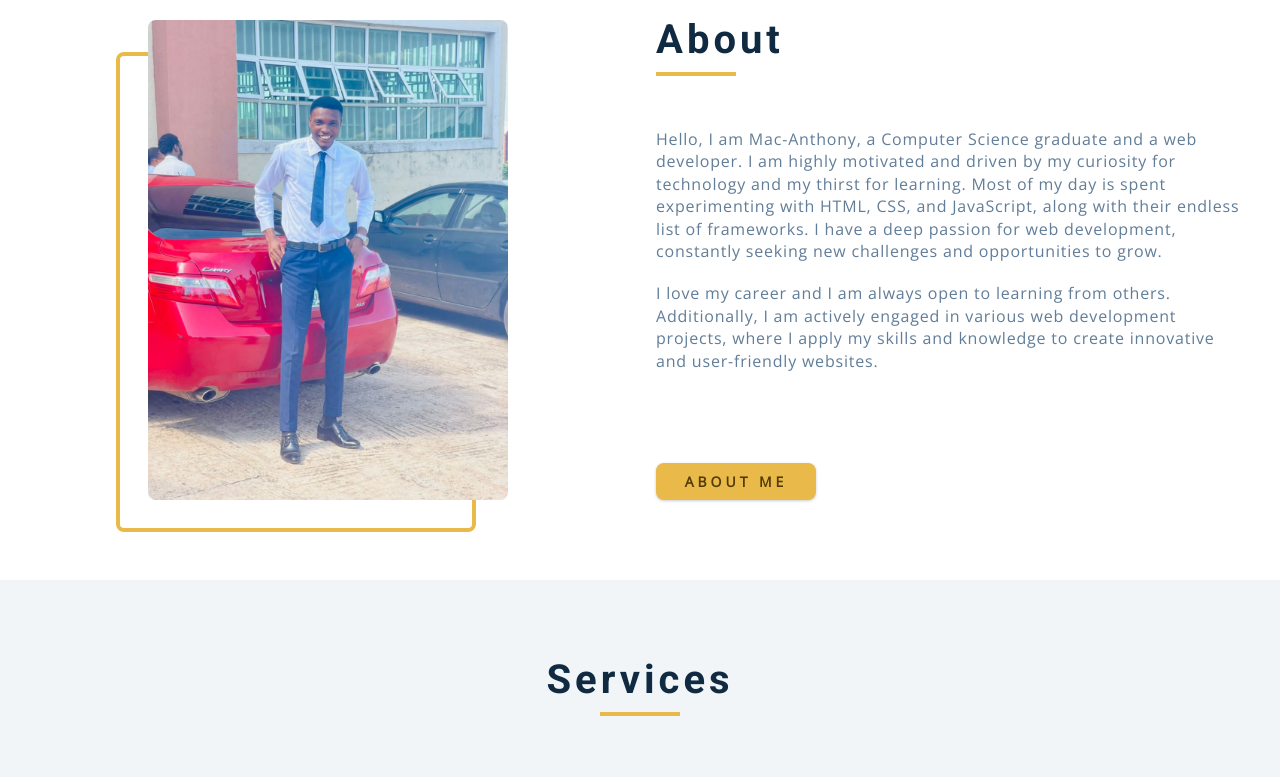
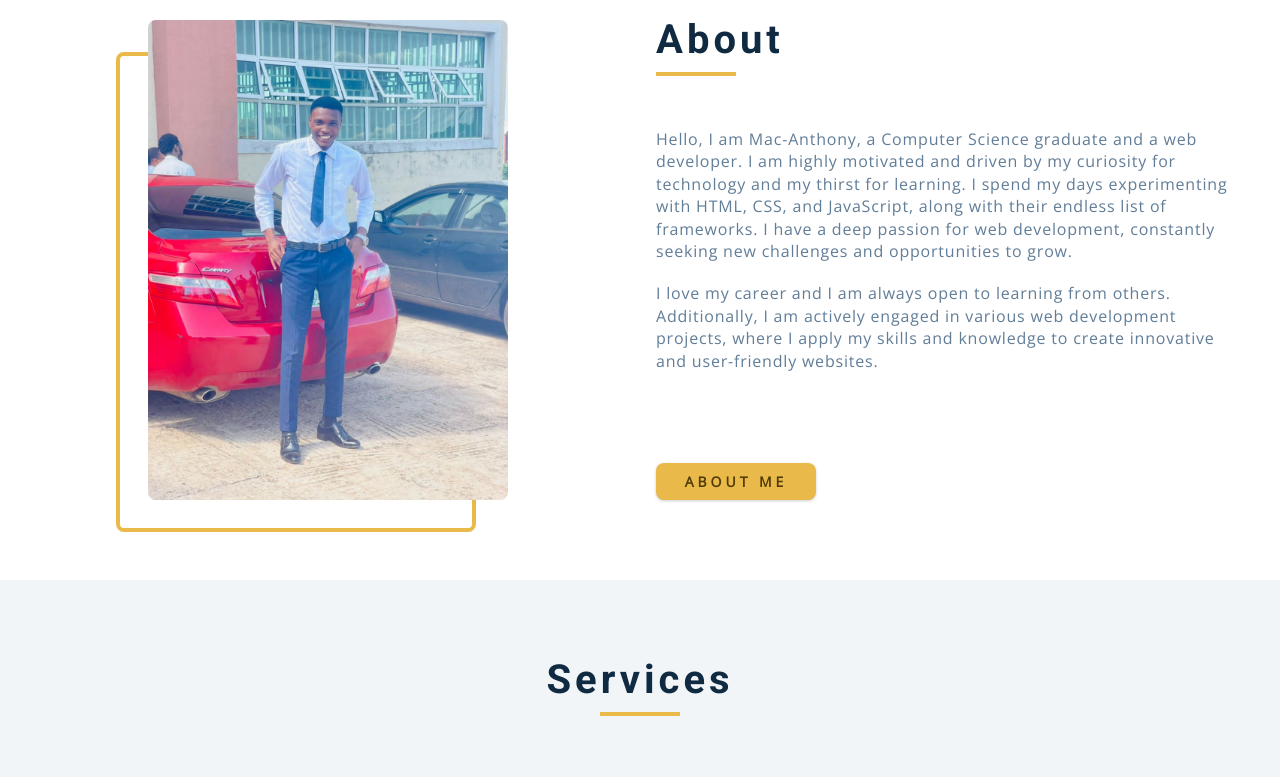
Before and after one commit to macanthonychukwuemeka/MY_HTML_PORTFOLIO, a plain HTML site: page index.html in a window 1280 px wide. Shown: the part 860-1637 px from the top of the page. Drawn offline with nearby package versions, Linux system fonts and the light colour scheme.

Commit message:
updated about info

```diff
--- a/index.html
+++ b/index.html
@@ -169,7 +169,7 @@
             <p>
               Hello, I am Mac-Anthony, a Computer Science graduate and a web developer. I am highly motivated and driven by my curiosity for technology and my thirst for learning.
 
-              Most of my day is spent experimenting with HTML, CSS, and JavaScript, along with their endless list of frameworks. I have a deep passion for web development, constantly seeking new challenges and opportunities to grow.
+              I spend my days  experimenting with HTML, CSS, and JavaScript, along with their endless list of frameworks. I have a deep passion for web development, constantly seeking new challenges and opportunities to grow.
 
               </p>
 
```
